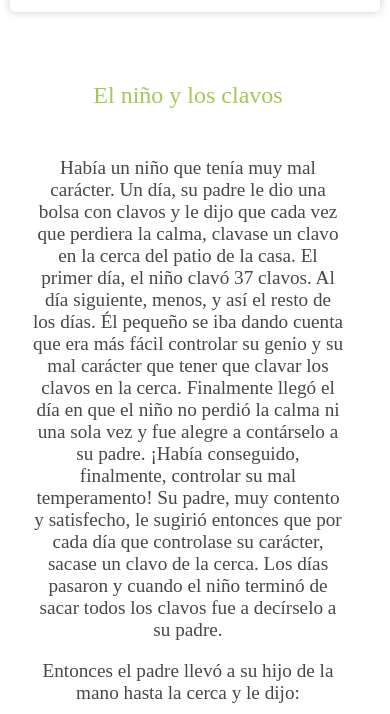
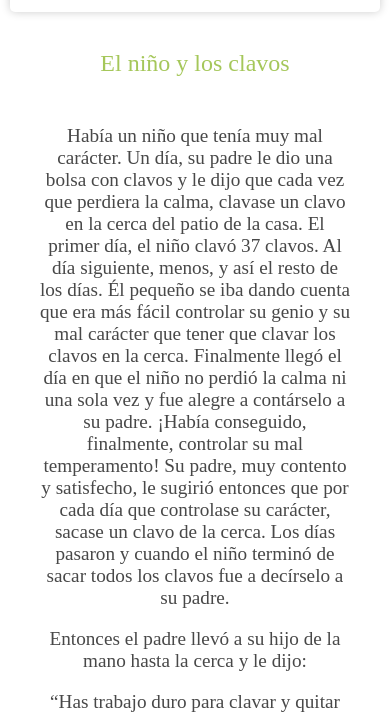
Before and after one commit to kennistark/patitasdeternura, a plain HTML site: page index.html in a window 390 px wide. Shown: the part 94-808 px from the top of the page. Drawn offline with Linux system fonts and the light colour scheme.

Commit message:
cuento 0.3

```diff
--- a/css/estilos.css
+++ b/css/estilos.css
@@ -105,16 +105,13 @@ a {
         width: 80px;
     }
     section {
-        margin-top: 8em;
-        position: absolute;
+        margin: 9em auto;
         display: flex;
         width: 80%;
         text-align: center;
         justify-content: center;
         align-items: center;
         flex-direction: column;
-        top: 3em;
-        left: 2em;
     }
     .titulo {
         color: #a5c75a;
```
